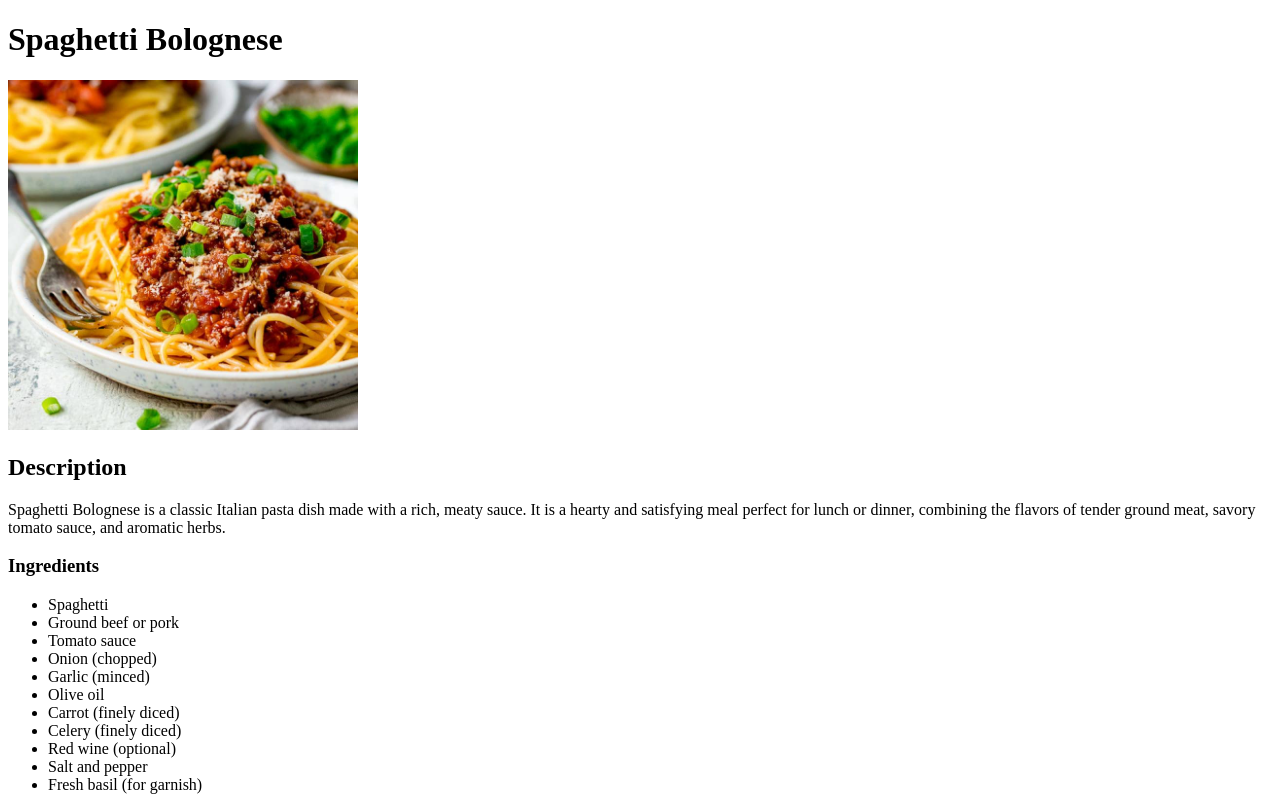
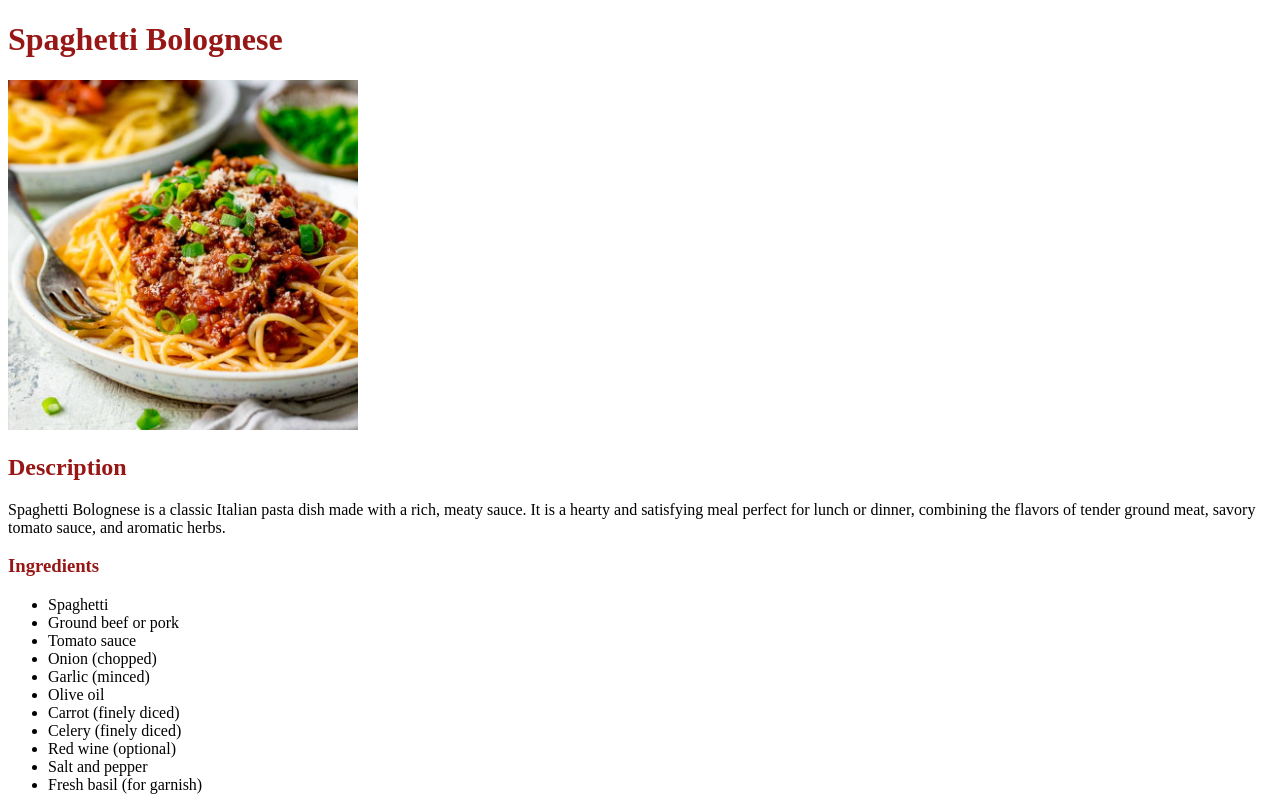
Before and after one commit to Kutloanno/odin-recipes, a plain HTML site: page recipes/spaghetti.html in a window 1280 px wide. Shown: the top 800 px of the page. Drawn offline with Linux system fonts and the light colour scheme.

Commit message:
Added css styling to all the pages
Added font color to the recipe pages headings and added color and
background color to index.html

```diff
--- /dev/null
+++ b/recipes/caeser-style.css
@@ -0,0 +1,8 @@
+h1, h2, h3 {
+    color: rgb(5, 5, 100);
+}
+
+img {
+    width: 350px;
+    height: auto;
+}
--- /dev/null
+++ b/recipes/lasagna-style.css
@@ -0,0 +1,8 @@
+h1, h2, h3 {
+    color: rgb(155, 167, 51);
+}
+
+img {
+    width: 350px;
+    height: auto;
+}
--- /dev/null
+++ b/recipes/spaghetti-style.css
@@ -0,0 +1,8 @@
+h1, h2, h3 {
+    color: rgb(151, 22, 22);
+}
+
+img {
+    width: 350px;
+    height: auto;
+}
--- a/recipes/spaghetti.html
+++ b/recipes/spaghetti.html
@@ -2,6 +2,7 @@
 <html lang="en">
     <head>
         <meta charset="UTF-8">
+        <link rel="stylesheet" href="spaghetti-style.css">
         <title>Spaghetti Bolognese</title>
     </head>
 
--- /dev/null
+++ b/style.css
@@ -0,0 +1,4 @@
+h1 {
+    color: white;
+    background-color: rgb(19, 170, 19);
+}
```
Also changed, not shown: index.html (+1 -0 lines), recipes/caeser-salad.html (+2 -1 lines), recipes/lasagna.html (+1 -0 lines).
